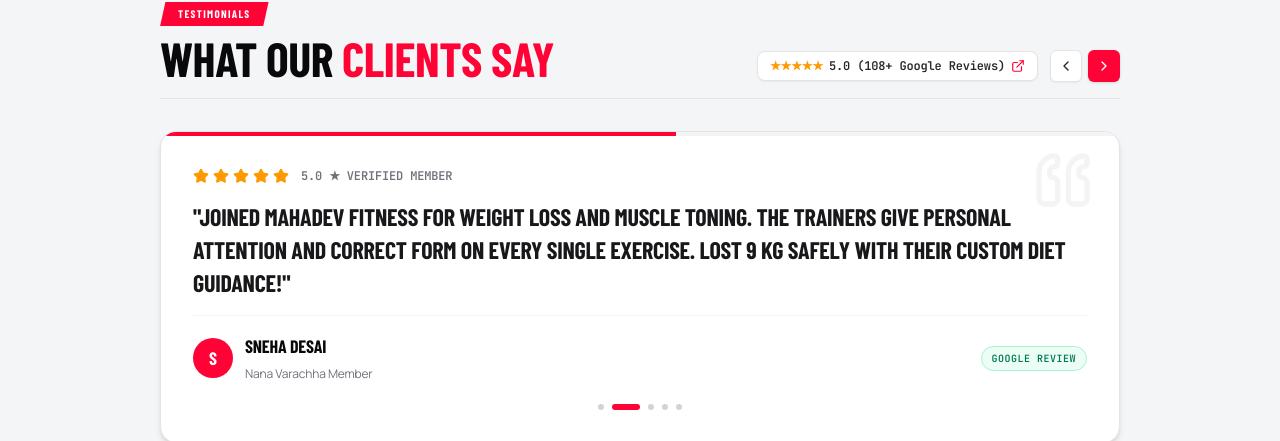
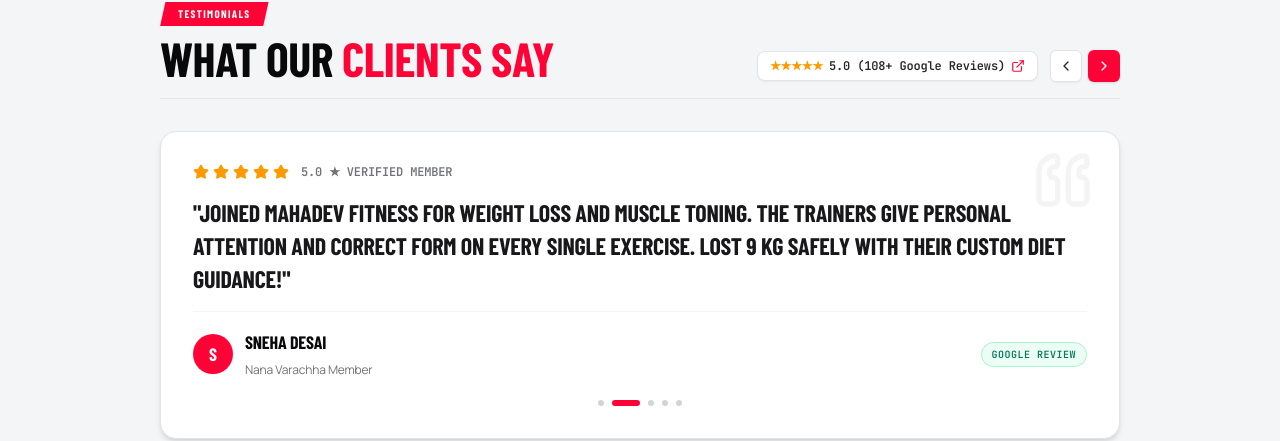
Before and after one commit to Dhruv0055/Mahadevfitness, a React (Vite) app: page / in a window 1280 px wide. Shown: the part 6972-7413 px from the top of the page. Built offline with nearby package versions, Linux system fonts and the light colour scheme; a web font is replaced by a local one.

Commit message:
Remove top red progress line from review card

```diff
--- a/src/components/TestimonialSlider.tsx
+++ b/src/components/TestimonialSlider.tsx
@@ -128,19 +128,8 @@
             <Quote className="w-16 h-16 rotate-180" />
           </div>
 
-          {/* Animated Progress Timer Bar at Top */}
-          <div className="absolute top-0 left-0 right-0 h-1 bg-zinc-100 overflow-hidden">
-            <motion.div
-              key={activeIndex}
-              initial={{ width: '0%' }}
-              animate={{ width: '100%' }}
-              transition={{ duration: 4.5, ease: 'linear' }}
-              className="h-full bg-[#FF0336]"
-            />
-          </div>
-
           {/* Review Content with Smooth Fade Transitions */}
-          <div className="relative z-10 flex-1 flex flex-col justify-between pt-1">
+          <div className="relative z-10 flex-1 flex flex-col justify-between">
             <AnimatePresence mode="wait">
               <motion.div
                 key={currentReview.id}
```
